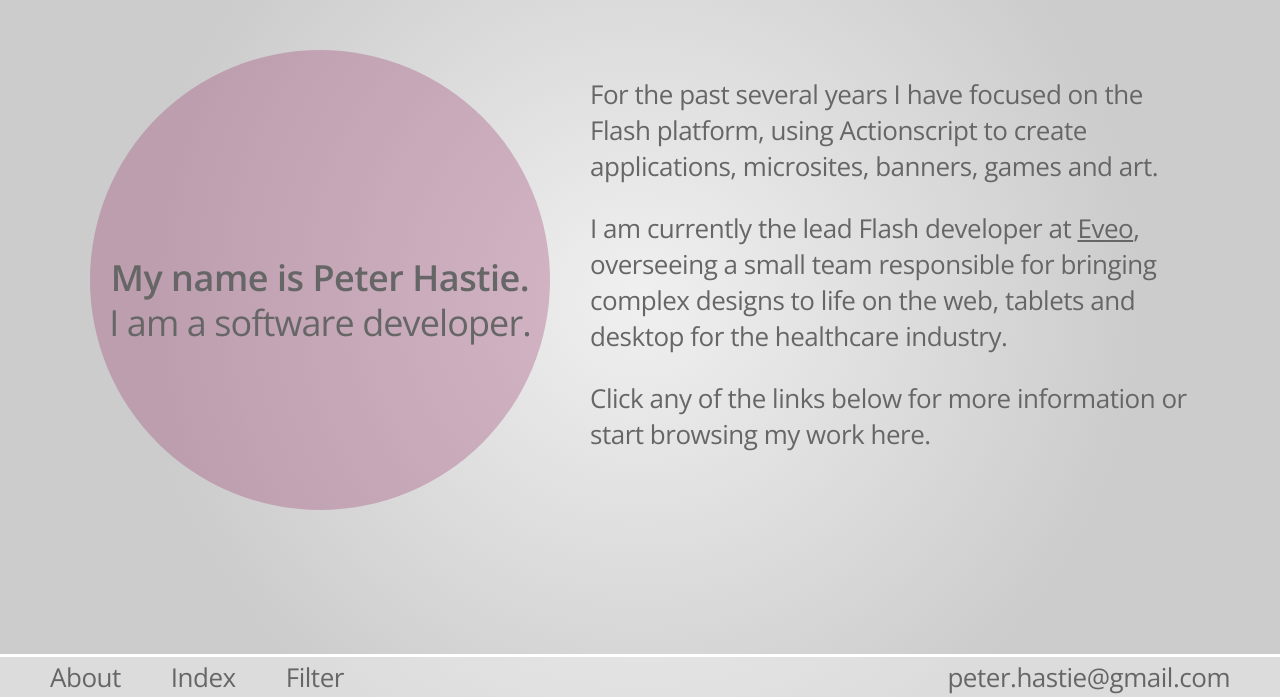
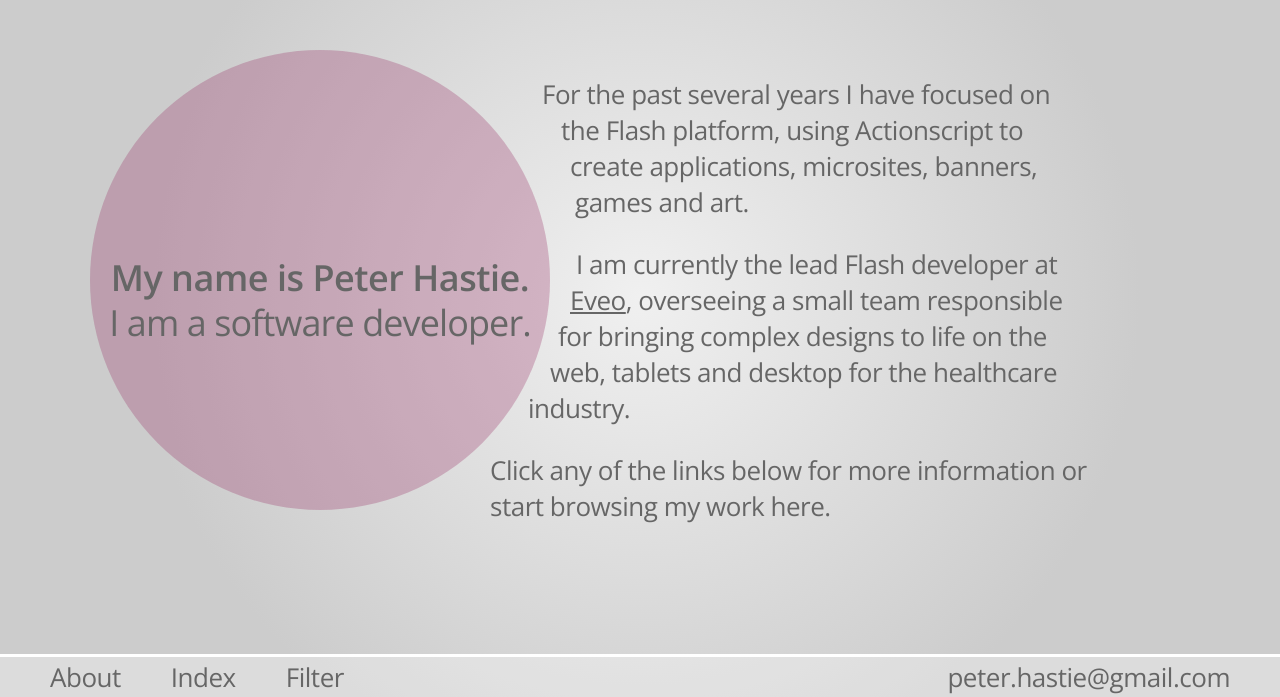
Before and after one commit to sillypog/sillypog.com, a PHP site: page / in a window 1280 px wide. Shown: the part 103-800 px from the top of the page. Run offline with PHP 8.4, Linux system fonts and the light colour scheme.

Commit message:
- A minimal version of the flowed text.

```diff
--- a/index.html
+++ b/index.html
@@ -30,7 +30,23 @@
        		<h2>I am a software developer.</h2>
         </header>
        <div id="aboutText">
-        	<!--<div class="lW" style="width:9px;"></div><div class="rW" style="width:0px;"></div><div class="lW" style="width:26px;"></div><div class="rW" style="width:0px;"></div><div class="lW" style="width:43px;"></div><div class="rW" style="width:0px;"></div><div class="lW" style="width:60px;"></div><div class="rW" style="width:0px;"></div><div class="lW" style="width:74px;"></div><div class="rW" style="width:0px;"></div><div class="lW" style="width:68px;"></div><div class="rW" style="width:0px;"></div><div class="lW" style="width:62px;"></div><div class="rW" style="width:0px;"></div><div class="lW" style="width:56px;"></div><div class="rW" style="width:0px;"></div><div class="lW" style="width:50px;"></div><div class="rW" style="width:0px;"></div><div class="lW" style="width:44px;"></div><div class="rW" style="width:0px;"></div><div class="lW" style="width:37px;"></div><div class="rW" style="width:0px;"></div><div class="lW" style="width:31px;"></div><div class="rW" style="width:0px;"></div><div class="lW" style="width:0px;"></div><div class="rW" style="width:0px;"></div>-->
+        	<div class="lW" style="width:10px;"></div>
+<div class="lW" style="width:31px;"></div>
+<div class="lW" style="width:52px;"></div>
+<div class="lW" style="width:71px;"></div>
+<div class="lW" style="width:75px;"></div>
+<div class="lW" style="width:80px;"></div>
+<div class="lW" style="width:85px;"></div>
+<div class="lW" style="width:86px;"></div>
+<div class="lW" style="width:80px;"></div>
+<div class="lW" style="width:74px;"></div>
+<div class="lW" style="width:68px;"></div>
+<div class="lW" style="width:60px;"></div>
+<div class="lW" style="width:49px;"></div>
+<div class="lW" style="width:38px;"></div>
+<div class="lW" style="width:27px;"></div>
+<div class="lW" style="width:0px;"></div>
+
         	<p>For the past several years I have focused on the Flash platform, using Actionscript to create applications, microsites, banners, games and art.</p>
         	<p>I am currently the lead Flash developer at <a href="http://www.eveo.com">Eveo</a>, overseeing a small team responsible for bringing complex designs to life on the web, tablets and desktop for the healthcare industry.</p>
         	<p>Click any of the links below for more information or start browsing my work here.</p>
--- a/style.css
+++ b/style.css
@@ -125,6 +125,10 @@ section{
 	margin-right:50px;
 }
 
+#about{
+	position:relative;
+}
+
 #about header{
 	background:rgba(153,51,102,0.3);
 	height:460px;
@@ -150,15 +154,15 @@ section{
 }
 
 #aboutText{
-	/*position:relative;
-	top:-460px;
-	left:400px;*/
-	float:right;
-	width:600;
+	/*float:right;*/
+
+	position:absolute;
+	left:400px;
+	width:600px;
 }
 
 .lW { float: left; clear: left; height: 26px; }
-.rW { float: right; clear: right; height: 26px; }
+/*.rW { float: right; clear: right; height: 26px; }*/
 
 .paleWhiteBG{
 	width:100%;
```
